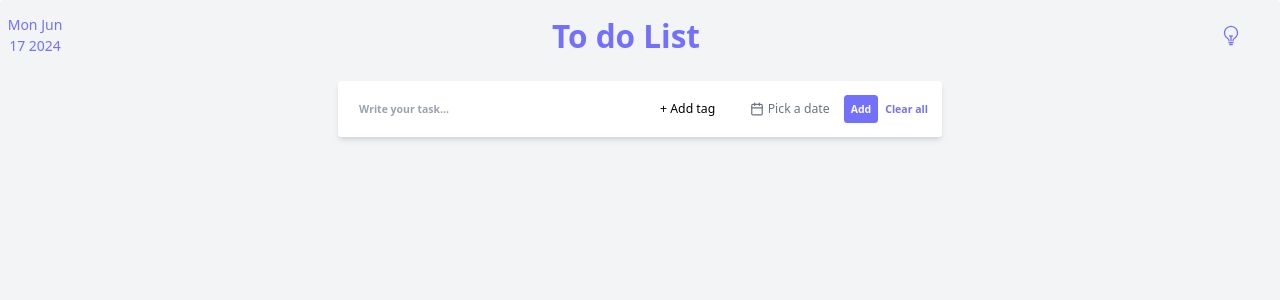
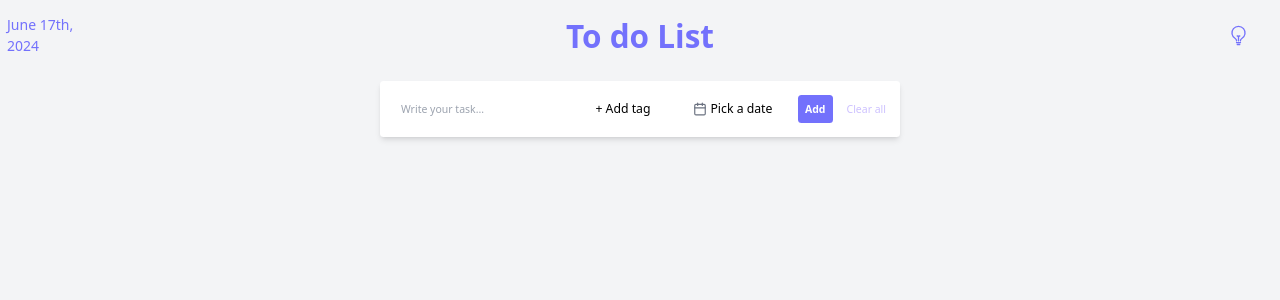
Before and after one commit to Rinakat225/Todo-list, a React (Create React App) app: page / in a window 1280 px wide. Shown: the top 300 px of the page. Built offline with nearby package versions, Linux system fonts and the light colour scheme.

Commit message:
Created "TaskList" component / "ClearAll" button changed to only work if there are tasks / Added additional styling

```diff
--- a/src/TodoList.jsx
+++ b/src/TodoList.jsx
@@ -1,9 +1,9 @@
 import {useState} from 'react';
 import NewTaskForm from './mainComponents/NewTaskForm';
-import Task from './mainComponents/Task';
 import Tabs from './mainComponents/Tabs';
+import Tasklist from './mainComponents/TaskList';
 import {LightBulbIcon} from '@heroicons/react/24/outline';
-import {Reorder} from 'framer-motion';
+import {format} from 'date-fns';
 
 export default function TodoList() {
     const [newTask, setNewTask] = useState('');
@@ -28,6 +28,8 @@ export default function TodoList() {
     };
 
     const handleClearAllTasksButtonClick = () => {
+        if (!showTasks) return;
+
         setNewTask('');
         setUserInput([]);
         setShowTasks(false);
@@ -138,14 +140,19 @@ export default function TodoList() {
     ).toDateString();
 
     return (
-        <div className="h-full mx-auto rounded flex flex-col bg-gray-100 dark:bg-[#272640]">
-            <header className="flex text-center items-center justify-between text-[#7371fc]">
-                <span className="text-md w-20 py-4">{currentDate}</span>
+        <div className="h-lvh my-0 mx-auto flex flex-col bg-gray-100 dark:bg-[#272640]">
+            <header className="flex items-center justify-between text-[#7371fc] px-2">
+                <span className="w-20 text-md py-4">
+                    {format(currentDate, 'PPP')}
+                </span>
                 <h1 className="text-4xl font-bold text-[#7371fc] py-4">
                     To do List
                 </h1>
-                <button onClick={() => handleDarkModeButtonClick()}>
-                    <LightBulbIcon className="size-6 w-20 text-[#7371fc] hover:text-[#cdc1ff] dark:hover:text-[#cdc1ff] m-4" />
+                <button className="w-20 py-4 group">
+                    <LightBulbIcon
+                        onClick={() => handleDarkModeButtonClick()}
+                        className="ml-auto mr-auto size-6 text-[#7371fc] hover:text-[#cdc1ff] dark:hover:text-[#cdc1ff]"
+                    />
                 </button>
             </header>
 
@@ -167,37 +174,23 @@ export default function TodoList() {
                     setSelectedTag={setSelectedTag}
                     customTagsList={customTagsList}
                     setCustomTagsList={setCustomTagsList}
+                    showTasks={showTasks}
                 />
-                {showTasks && (
+
                 <Tabs
+                    showTasks={showTasks}
                     currentTab={currentTab}
                     setCurrentTab={setCurrentTab}
                 />
-                )}
 
-                {showTasks && (
-                    <Reorder.Group
-                        axis="y"
-                        values={userInput}
-                        onReorder={setUserInput}
-                    >
-                        {handleFilterExistingTasksConditionally().map(
-                            (input, index) => (
-                                <Reorder.Item value={input} key={input.id}>
-                                    <Task
-                                        userInput={input.newTask}
-                                        tag={input.selectedTag}
-                                        newDate={input.taskDate}
-                                        id={input.id}
-                                        taskCompleted={input.taskCompleted}
-                                        key={input.id}
-                                        onRemoveTaskButtonClick={
-                                            handleRemoveTaskButtonClick
-                                        }
+                <Tasklist
+                    showTasks={showTasks}
+                    userInput={userInput}
+                    setUserInput={setUserInput}
+                    date={date}
+                    onRemoveTaskButtonClick={handleRemoveTaskButtonClick}
                     taskInEditMode={taskInEditMode}
-                                        onEditTaskButtonClick={
-                                            handleEditTaskButtonClick
-                                        }
+                    onEditTaskButtonClick={handleEditTaskButtonClick}
                     editedInput={editedInput}
                     setEditedInput={setEditedInput}
                     onSaveEditedTaskButtonClick={
@@ -209,21 +202,13 @@ export default function TodoList() {
                     onMarkTaskCompletedButtonClick={
                         handleMarkTaskCompletedButtonClick
                     }
-                                        index={index}
-                                        onMoveTaskUpButtonClick={
-                                            handleMoveTaskUpButtonClick
+                    onMoveTaskUpButtonClick={handleMoveTaskUpButtonClick}
+                    onMoveTaskDownButtonClick={handleMoveTaskDownButtonClick}
+                    selectedTag={selectedTag}
+                    onFilterExistingTasksConditionally={
+                        handleFilterExistingTasksConditionally
                     }
-                                        onMoveTaskDownButtonClick={
-                                            handleMoveTaskDownButtonClick
-                                        }
-                                        date={date}
-                                        selectedTag={selectedTag}
                 />
-                                </Reorder.Item>
-                            )
-                        )}
-                    </Reorder.Group>
-                )}
             </main>
         </div>
     );
--- a/src/components/ui/button.jsx
+++ b/src/components/ui/button.jsx
@@ -19,14 +19,14 @@ const buttonVariants = cva(
                     'bg-secondary text-secondary-foreground hover:bg-secondary/80',
                 ghost: 'hover:bg-accent hover:text-accent-foreground',
                 link: 'text-primary underline-offset-4 hover:underline',
-                custom: 'dark:bg-[#525166] p-2 m-2 text-bold bg-white text-black rounded',
+                custom: 'text-normal font-normal dark:bg-[#525166] bg-white text-black hover:text-slate-500 dark:text-white dark:hover:hover:text-slate-500 group',
             },
             size: {
                 default: 'h-10 px-4 py-2',
                 sm: 'h-9 rounded-md px-3',
                 lg: 'h-11 rounded-md px-8',
                 icon: 'h-10 w-10',
-                custom: 'h-8',
+                custom: 'h-8 p-2 m-2 min-w-[7rem]',
             },
         },
         defaultVariants: {
--- a/src/components/ui/combobox.jsx
+++ b/src/components/ui/combobox.jsx
@@ -53,10 +53,7 @@ export function ComboBoxResponsive({
     return (
         <Popover open={open} onOpenChange={setOpen}>
             <PopoverTrigger asChild>
-                <Button
-                    variant="custom"
-                    className="w-35 h-8 justify-start text-black"
-                >
+                <Button variant="custom" size="custom">
                     {selectedTag ? <>{selectedTag.label}</> : <>+ Add tag</>}
                 </Button>
             </PopoverTrigger>
@@ -105,9 +102,9 @@ function StatusList({
     return (
         <div>
             <Command>
-                <CommandInput placeholder="Filter status..." />
+                <CommandInput placeholder="Find tag..." />
                 <CommandList>
-                    <CommandEmpty>No results found.</CommandEmpty>
+                    <CommandEmpty>No tags found...</CommandEmpty>
                     <CommandGroup>
                         {[...tags, ...customTagsList].map((tag) => (
                             <CommandItem
@@ -126,9 +123,9 @@ function StatusList({
             </Command>
             <div className="flex flex-col gap-2 p-3 m-0.5 w-25">
                 <input
-                    className="p-2 shadow-xl text-xs"
+                    className="p-2 shadow-md text-sm"
                     type="text"
-                    placeholder="Add a custom tag..."
+                    placeholder="Write a custom tag..."
                     value={customTag}
                     onChange={(event) => setCustomTag(event.target.value)}
                 />
--- a/src/components/ui/datePicker.jsx
+++ b/src/components/ui/datePicker.jsx
@@ -1,4 +1,3 @@
-import {useState} from 'react';
 import * as React from 'react';
 import {format} from 'date-fns';
 import {Calendar as CalendarIcon} from 'lucide-react';
@@ -20,12 +19,18 @@ export function DatePicker({date, setDate}) {
                     variant={'custom'}
                     size={'custom'}
                     className={cn(
-                        'w-35 justify-start text-left font-normal',
+                        'justify-start text-left font-normal',
                         !date && 'text-muted-foreground'
                     )}
                 >
-                    <CalendarIcon className="mr-1 h-4 w-4" />
-                    {date ? format(date, 'PP') : <span>Pick a date</span>}
+                    <CalendarIcon className="mr-1 h-4 w-4 group-hover:text-slate-400" />
+                    {date ? (
+                        format(date, 'PP')
+                    ) : (
+                        <span className="text-black group-hover:text-slate-400 dark:text-white dark:group-hover:text-slate-500">
+                            Pick a date
+                        </span>
+                    )}
                 </Button>
             </PopoverTrigger>
             <PopoverContent className="w-auto p-0">
--- a/src/mainComponents/NewTaskForm.jsx
+++ b/src/mainComponents/NewTaskForm.jsx
@@ -1,4 +1,3 @@
-import {twMerge} from 'tailwind-merge';
 import {DatePicker} from '../components/ui/datePicker';
 import {ComboBoxResponsive} from '../components/ui/combobox';
 
@@ -17,6 +16,7 @@ export default function NewTaskForm({
     setSelectedTag,
     customTagsList,
     setCustomTagsList,
+    showTasks,
 }) {
     const handleSubmitUserInputButtonClick = (e) => {
         e.preventDefault();
@@ -47,12 +47,13 @@ export default function NewTaskForm({
     };
 
     return (
+        <fragment className="text-xs shadow-md rounded flex items-center h-auto p-2 mt-3 mb-9 bg-white dark:bg-[#525166]">
             <form
-            className="p-2 mt-3 mb-9 flex items-center bg-white text-xs shadow-md rounded"
+                className="flex items-center"
                 onSubmit={handleSubmitUserInputButtonClick}
             >
                 <input
-                className="p-2 m-2 font-bold rounded text-black dark:bg-[#525166] dark:text-black w-80"
+                    className="h-8 p-2 m-2 font-normal rounded text-black dark:bg-[#525166] dark:text-black w-auto"
                     type="text"
                     placeholder="Write your task..."
                     value={newTask}
@@ -70,15 +71,20 @@ export default function NewTaskForm({
 
                 <DatePicker date={date} setDate={setDate} />
 
-            <button className="p-2 rounded font-semibold bg-[#7371fc] text-white hover:text-[#cdc1ff]">
+                <button className="h-8 m-2 p-2 rounded font-semibold bg-[#7371fc] text-white hover:text-[#cdc1ff]">
                     Add
                 </button>
+            </form>
             <button
-                className="p-2 rounded font-bold text-[#7371fc] hover:text-[#cdc1ff]"
+                className={
+                    !showTasks
+                        ? 'h-8 p-2 rounded font-normal text-[#cdc1ff]'
+                        : 'font-semibold text-[#7371fc] hover:text-[#cdc1ff]'
+                }
                 onClick={() => onClearAllTasksButtonClick()}
             >
                 Clear all
             </button>
-        </form>
+        </fragment>
     );
 }
--- a/src/mainComponents/Task.jsx
+++ b/src/mainComponents/Task.jsx
@@ -21,12 +21,13 @@ export default function Task({
     newDate,
 }) {
     return (
-        <div className="flex justify-between gap-5 items-center p-5 bg-white rounded shadow-md text-base font-semibold text-black dark:text-[#cdc1ff]">
+        <div className="flex justify-between gap-5 mb-2 items-center p-5 bg-white dark:bg-[#525166] rounded shadow-md text-base font-semibold text-black dark:text-[#cdc1ff]">
             <MoveTaskUpAndDownButtons
                 index={index}
                 onMoveTaskUpButtonClick={onMoveTaskUpButtonClick}
                 onMoveTaskDownButtonClick={onMoveTaskDownButtonClick}
             />
+            <fragment className="flex-1">
                 <TaskContent
                     userInput={userInput}
                     id={id}
@@ -37,6 +38,7 @@ export default function Task({
                     newDate={newDate}
                     taskCompleted={taskCompleted}
                 />
+            </fragment>
 
             <TaskActions
                 id={id}
--- /dev/null
+++ b/src/mainComponents/TaskList.jsx
@@ -0,0 +1,75 @@
+import Task from './Task';
+import {Reorder} from 'framer-motion';
+
+export default function TaskList({
+    showTasks,
+    userInput,
+    setUserInput,
+    date,
+    onFilterExistingTasksConditionally,
+    onRemoveTaskButtonClick,
+    taskInEditMode,
+    onEditTaskButtonClick,
+    editedInput,
+    setEditedInput,
+    onSaveEditedTaskButtonClick,
+    onCancelEditingModeButtonClick,
+    onMarkTaskCompletedButtonClick,
+    onMoveTaskUpButtonClick,
+    onMoveTaskDownButtonClick,
+    selectedTag,
+}) {
+    return (
+        <>
+            {showTasks && (
+                <Reorder.Group
+                    axis="y"
+                    values={userInput}
+                    onReorder={setUserInput}
+                >
+                    {onFilterExistingTasksConditionally().map(
+                        (input, index) => (
+                            <Reorder.Item value={input} key={input.id}>
+                                <Task
+                                    userInput={input.newTask}
+                                    tag={input.selectedTag}
+                                    newDate={input.taskDate}
+                                    id={input.id}
+                                    taskCompleted={input.taskCompleted}
+                                    key={input.id}
+                                    onRemoveTaskButtonClick={
+                                        onRemoveTaskButtonClick
+                                    }
+                                    taskInEditMode={taskInEditMode}
+                                    onEditTaskButtonClick={
+                                        onEditTaskButtonClick
+                                    }
+                                    editedInput={editedInput}
+                                    setEditedInput={setEditedInput}
+                                    onSaveEditedTaskButtonClick={
+                                        onSaveEditedTaskButtonClick
+                                    }
+                                    onCancelEditingModeButtonClick={
+                                        onCancelEditingModeButtonClick
+                                    }
+                                    onMarkTaskCompletedButtonClick={
+                                        onMarkTaskCompletedButtonClick
+                                    }
+                                    index={index}
+                                    onMoveTaskUpButtonClick={
+                                        onMoveTaskUpButtonClick
+                                    }
+                                    onMoveTaskDownButtonClick={
+                                        onMoveTaskDownButtonClick
+                                    }
+                                    date={date}
+                                    selectedTag={selectedTag}
+                                />
+                            </Reorder.Item>
+                        )
+                    )}
+                </Reorder.Group>
+            )}
+        </>
+    );
+}
```
Also changed, not shown: src/mainComponents/Tabs.jsx (+6 -2 lines), src/mainComponents/TaskContent.jsx (+27 -21 lines). Lines whose indentation alone changed are shown as unchanged.
